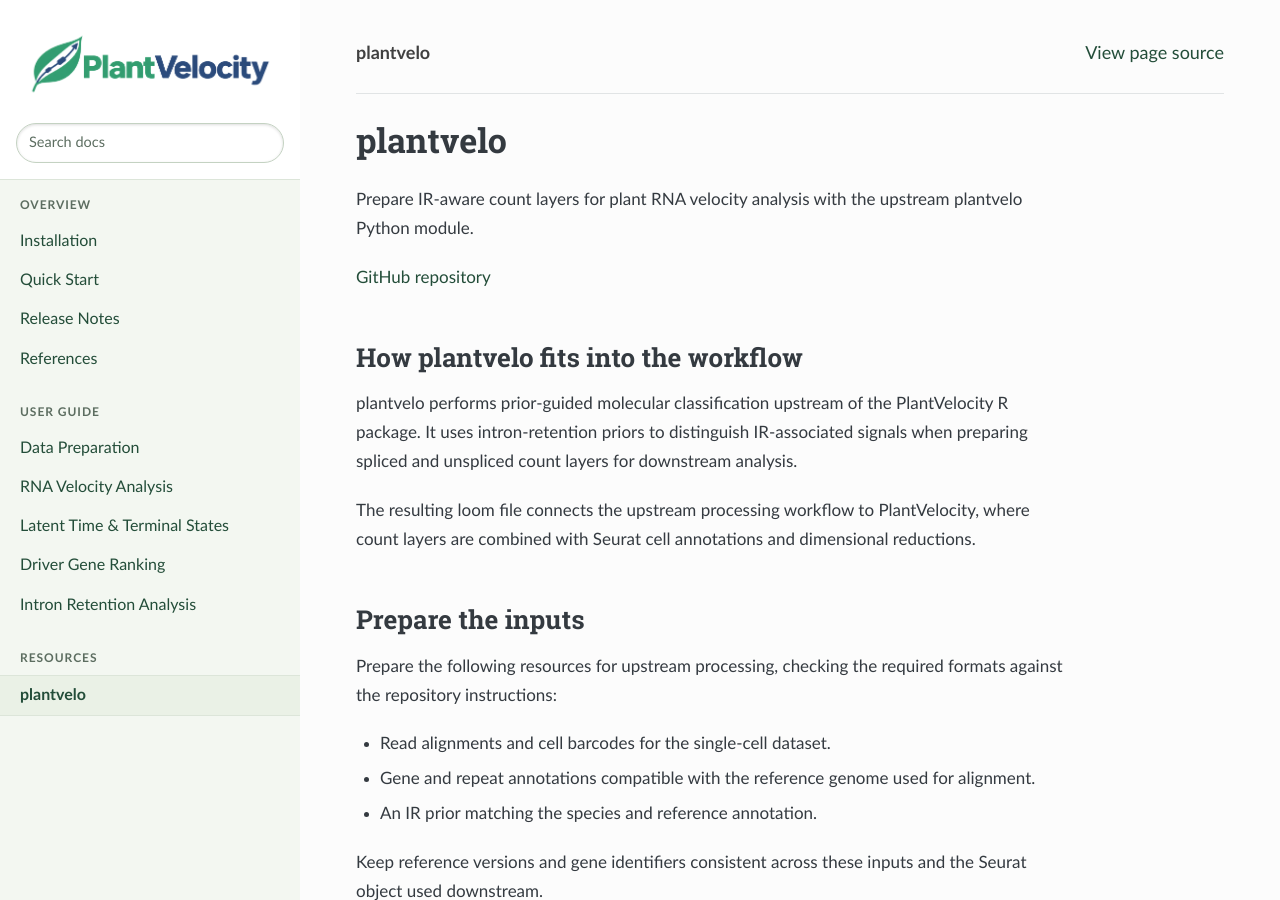
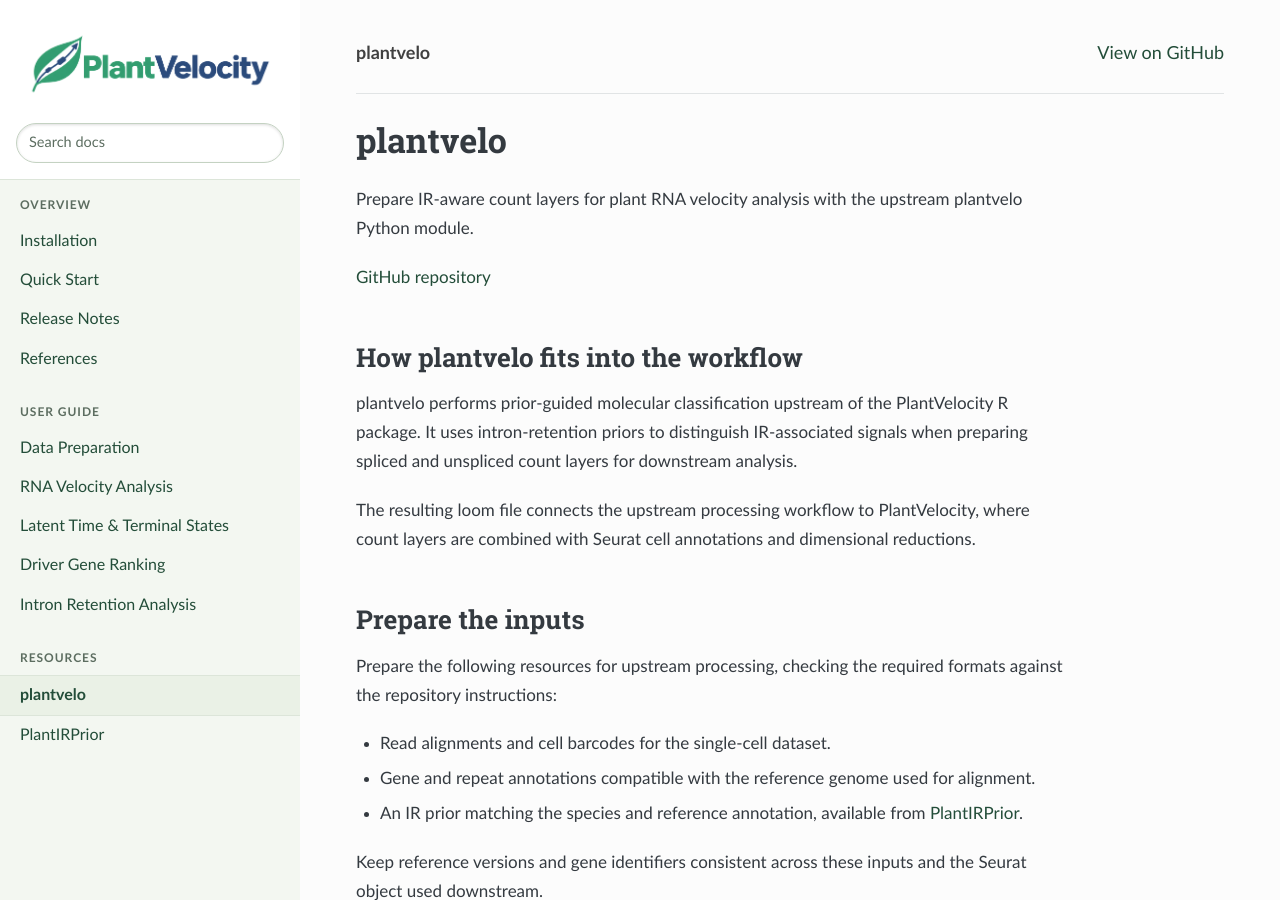
Before and after one commit to PlantVelocityProject/PlantVelocity, a Sphinx documentation site: the page built from docs/source/plantvelo.md, in a window 1280 px wide and 900 px high. Built offline with Sphinx 7.4.7 and the Read the Docs theme 3.1.0, drawn with Linux system fonts in a browser that asks for light colours.

Commit message:
docs update

```diff
--- a/docs/source/_templates/breadcrumbs.html
+++ b/docs/source/_templates/breadcrumbs.html
@@ -6,3 +6,9 @@
   {% endfor %}
   <li class="breadcrumb-item active" aria-current="page">{{ title }}</li>
 {% endblock %}
+
+{% block breadcrumbs_aside %}
+  <li class="wy-breadcrumbs-aside">
+    <a href="{{ github_repository_url|e }}">{{ _('View on GitHub') }}</a>
+  </li>
+{% endblock %}
--- a/docs/source/conf.py
+++ b/docs/source/conf.py
@@ -4,6 +4,9 @@ language = "en"
 extensions = ["myst_parser", "sphinx_rtd_theme"]
 html_theme = "sphinx_rtd_theme"
 html_theme_options = {"titles_only": True, "logo_only": True}
+html_context = {
+    "github_repository_url": "https://github.com/PlantVelocityProject/PlantVelocity",
+}
 html_logo = "../../man/figures/logo.png"
 templates_path = ["_templates"]
 html_static_path = ["_static"]
--- a/docs/source/plantvelo.md
+++ b/docs/source/plantvelo.md
@@ -16,7 +16,7 @@ Prepare the following resources for upstream processing, checking the required f
 
 - Read alignments and cell barcodes for the single-cell dataset.
 - Gene and repeat annotations compatible with the reference genome used for alignment.
-- An IR prior matching the species and reference annotation.
+- An IR prior matching the species and reference annotation, available from [PlantIRPrior](plantirprior.md).
 
 Keep reference versions and gene identifiers consistent across these inputs and the Seurat object used downstream.
 
```
Also changed, not shown: docs/source/index.md (+1 -0 lines), docs/source/plantirprior.md (added, +20 -0 lines).
